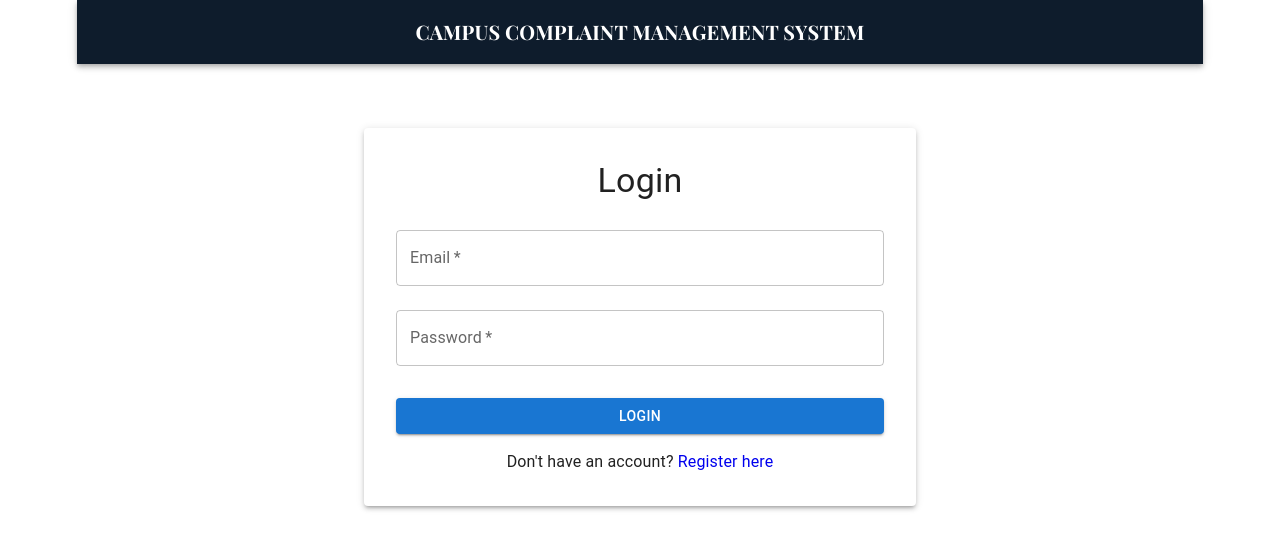
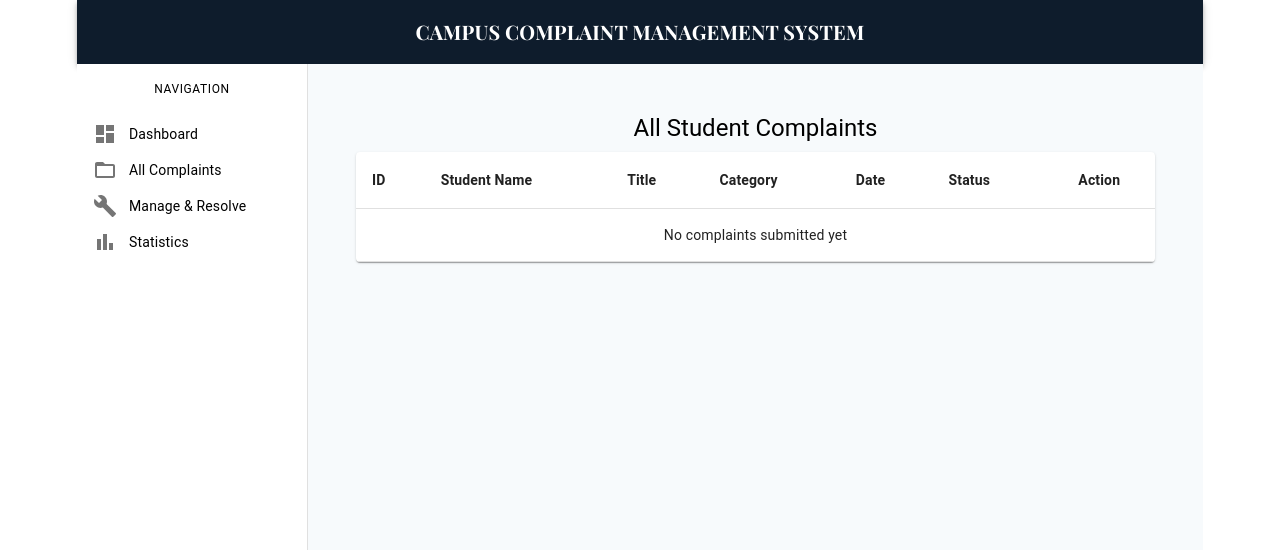
Before and after one commit to Astrophile-tech/complaint_management_system, a React (Vite) app in the folder frontend/: page /adminview in a window 1280 px wide. Before the commit this address led to /login. Shown: the top 550 px of the page. Built offline with nearby package versions, Linux system fonts and the light colour scheme; sample sign-in values are in the browser's storage.

Commit message:
create admin pages

```diff
--- a/frontend/src/App.jsx
+++ b/frontend/src/App.jsx
@@ -13,7 +13,8 @@ import { INIT_USERS,INIT_COMPLAINTS } from './utils/Constants';
 import Login from './components/LOGIN';
 import DashboardLayout from './components/DashboardLayout';
 import Register from './components/Register';
-
+import AdminViewComplaints from './components/AdminViewComplaints';
+import AdminComplaintDetails from './components/AdminComplaintDetails';
 const App = () => {
   const location = useLocation();
   const role=location.pathname.startsWith('/admin') ? 'admin' : 'student';
@@ -35,7 +36,8 @@ const App = () => {
           <Route path="/details" element={<ComplaintDetails />} />
           <Route path="/status" element={<ComplaintStatus />} />
           <Route path="*" element={<Navigate to="/" replace />} />
-
+          <Route path="/adminview" element={<AdminViewComplaints />} />
+          <Route path="/admin-complaint-details/:id" element={<AdminComplaintDetails />} />
           </Route>
 
         </Routes>
--- /dev/null
+++ b/frontend/src/components/AdminComplaintDetails.jsx
@@ -0,0 +1,99 @@
+import { useParams, useNavigate } from 'react-router-dom';
+import { useState, useEffect } from 'react';
+import {
+  Box, Typography, Button, Paper, Chip,
+  Divider, Grid
+} from '@mui/material';
+import ArrowBackIcon from '@mui/icons-material/ArrowBack';
+
+const AdminComplaintDetails = () => {
+  const { id } = useParams(); // Gets the complaint ID from the URL
+  const navigate = useNavigate();
+  const [complaint, setComplaint] = useState(null);
+  const [studentName, setStudentName] = useState('');
+
+  useEffect(() => {
+    // 1. Get all complaints from localStorage
+    const complaints = JSON.parse(localStorage.getItem('complaints') || '[]');
+
+    // 2. Find the specific complaint by ID
+    const foundComplaint = complaints.find(c => c.id === id);
+    setComplaint(foundComplaint);
+
+    // 3. Get student name using userId
+    if (foundComplaint) {
+      const users = JSON.parse(localStorage.getItem('users') || '[]');
+      const student = users.find(u => u.id === foundComplaint.userId);
+      setStudentName(student? student.name : 'Unknown Student');
+    }
+  }, [id]);
+
+  if (!complaint) {
+    return (
+      <Box sx={{ p: 3 }}>
+        <Typography variant="h6">Complaint not found</Typography>
+        <Button onClick={() => navigate(-1)}>Go Back</Button>
+      </Box>
+    );
+  }
+
+  return (
+    <Box sx={{ p: 3 }}>
+      <Button
+        startIcon={<ArrowBackIcon />}
+        onClick={() => navigate(-1)}
+        sx={{ mb: 2 }}
+      >
+        Back
+      </Button>
+
+      <Paper sx={{ p: 3 }}>
+        <Box sx={{ display: 'flex', justifyContent: 'space-between', mb: 2 }}>
+          <Typography variant="h5">Complaint Details</Typography>
+          <Chip
+            label={complaint.status}
+            color={
+              complaint.status === 'Resolved'? 'success' :
+              complaint.status === 'In Progress'? 'warning' : 'default'
+            }
+          />
+        </Box>
+
+        <Divider sx={{ mb: 3 }} />
+
+        <Grid container spacing={3}>
+          <Grid item xs={12} md={6}>
+            <Typography variant="subtitle2" color="text.secondary">Complaint ID</Typography>
+            <Typography variant="body1" sx={{ mb: 2 }}>{complaint.id}</Typography>
+
+            <Typography variant="subtitle2" color="text.secondary">Submitted By</Typography>
+            <Typography variant="body1" sx={{ mb: 2 }}>{studentName}</Typography>
+
+            <Typography variant="subtitle2" color="text.secondary">Date Submitted</Typography>
+            <Typography variant="body1" sx={{ mb: 2 }}>{complaint.date}</Typography>
+          </Grid>
+
+          <Grid item xs={12} md={6}>
+            <Typography variant="subtitle2" color="text.secondary">Category</Typography>
+            <Typography variant="body1" sx={{ mb: 2 }}>{complaint.category}</Typography>
+
+            <Typography variant="subtitle2" color="text.secondary">Location</Typography>
+            <Typography variant="body1" sx={{ mb: 2 }}>{complaint.location}</Typography>
+          </Grid>
+
+          <Grid item xs={12}>
+            <Typography variant="subtitle2" color="text.secondary">Title</Typography>
+            <Typography variant="body1" sx={{ mb: 2 }}>{complaint.title}</Typography>
+
+            <Typography variant="subtitle2" color="text.secondary">Description</Typography>
+            <Typography variant="body1" sx={{ whiteSpace: 'pre-wrap' }}>
+              {complaint.description}
+            </Typography>
+          </Grid>
+        </Grid>
+      </Paper>
+    </Box>
+  );
+};
+
+export default AdminComplaintDetails;
--- /dev/null
+++ b/frontend/src/components/AdminViewComplaints.jsx
@@ -0,0 +1,91 @@
+import { useState, useEffect } from 'react';
+import { useNavigate } from 'react-router-dom';
+import {
+  Box, Typography, Paper, Table, TableBody, TableCell,
+  TableContainer, TableHead, TableRow, Chip, Button
+} from '@mui/material';
+
+const AdminViewComplaints = () => {
+  const navigate = useNavigate();//change the page
+  const [complaints, setComplaints] = useState([]);//complaint variable to store complaints data
+  const [users, setUsers] = useState([]);//users variable to store users data
+
+  useEffect(() => {
+    const allComplaints = JSON.parse(localStorage.getItem('complaints') || '[]');
+    const allUsers = JSON.parse(localStorage.getItem('users') || '[]');
+    setComplaints(allComplaints);//put complaints data in complaints variable
+    setUsers(allUsers);//put users data in users variable
+  }, []);
+
+  const getStudentName = (userId) => {               //function to get student name from user id
+    const user = users.find(u => u.id === userId);
+    return user? user.name : 'Unknown Student';
+  };
+
+  const getStatusColor = (status) => {
+    if (status === 'Resolved') return 'success';
+    if (status === 'In Progress') return 'warning';
+    return 'default'; // Pending
+  };
+
+  return (
+    <Box sx={{ p: 3 }}>
+      <Typography variant="h5" gutterBottom>
+        All Student Complaints
+      </Typography>
+
+      <TableContainer component={Paper}>
+        <Table>
+          <TableHead>
+            <TableRow>
+              <TableCell><strong>ID</strong></TableCell>
+              <TableCell><strong>Student Name</strong></TableCell>
+              <TableCell><strong>Title</strong></TableCell>
+              <TableCell><strong>Category</strong></TableCell>
+              <TableCell><strong>Date</strong></TableCell>
+              <TableCell><strong>Status</strong></TableCell>
+              <TableCell align="center"><strong>Action</strong></TableCell>
+            </TableRow>
+          </TableHead>
+          <TableBody>
+            {complaints.length === 0? (
+              <TableRow>
+                <TableCell colSpan={7} align="center">
+                  No complaints submitted yet
+                </TableCell>
+              </TableRow>
+            ) : (
+              complaints.map((c) => (
+                <TableRow key={c.id}>
+                  <TableCell>{c.id}</TableCell>
+                  <TableCell>{getStudentName(c.userId)}</TableCell>
+                  <TableCell>{c.title}</TableCell>
+                  <TableCell>{c.category}</TableCell>
+                  <TableCell>{c.date}</TableCell>
+                  <TableCell>
+                    <Chip
+                      label={c.status}
+                      color={getStatusColor(c.status)}
+                      size="small"
+                    />
+                  </TableCell>
+                  <TableCell align="center">
+                    <Button
+                      size="small"
+                      variant="contained"
+                      onClick={() => navigate(`/admin-complaint-details/${c.id}`)}
+                    >
+                      View
+                    </Button>
+                  </TableCell>
+                </TableRow>
+              ))
+            )}
+          </TableBody>
+        </Table>
+      </TableContainer>
+    </Box>
+  );
+};
+
+export default AdminViewComplaints;
--- a/frontend/src/components/DashboardLayout.jsx
+++ b/frontend/src/components/DashboardLayout.jsx
@@ -27,7 +27,7 @@ const DashboardLayout = () => {
       <Box sx={{ display: 'flex', minHeight: 'calc(100vh - 64px)', bgcolor: '#F7FAFC' }}>
         <Sidebar role={user.role.toLowerCase()} />
         <Box component="main" sx={{ flex: 1, p: { xs: 2, md: 3 } }}>
-          <Outlet /> {/* Your dashboard pages render here */}
+          <Outlet /> {/*  dashboard pages render here */}
         </Box>
       </Box>
     </>
--- a/frontend/src/components/MyComplaints.jsx
+++ b/frontend/src/components/MyComplaints.jsx
@@ -58,7 +58,7 @@ function MyComplaints() {
                   <TableCell>{complaint.id}</TableCell>
                   <TableCell>{complaint.title}</TableCell>
                   <TableCell>{complaint.category}</TableCell>
-                  <TableCell>{complaint.dateSubmitted}</TableCell>
+                  <TableCell>{complaint.date}</TableCell>
                   <TableCell>
                     <Chip label={complaint.status} color={getStatusColor(complaint.status)} size="small" />
                   </TableCell>
--- a/frontend/src/components/SubmitComplaint.jsx
+++ b/frontend/src/components/SubmitComplaint.jsx
@@ -16,12 +16,19 @@ function SubmitComplaint() {
 
   const handleSubmit = event => {
     event.preventDefault()
+
+    //get current logged in user
+    const currentUser = JSON.parse(localStorage.getItem('currentUser'));
+    if (!currentUser) {
+      alert('You must be logged in to submit a complaint.');
+      return;
+    }
+
     //autogenerated id
     const existing = JSON.parse(localStorage.getItem('complaints') || '[]');
-    const nextNumber = existing.length + 1;
-    const complaintId = `E${nextNumber}`;
+    const complaintId = `E${Date.now()}`;
 
-    const newComplaint = {id: complaintId,...values,dateSubmitted: new Date().toLocaleDateString('en-GB'), // Auto date
+    const newComplaint = {id: complaintId,userId: currentUser.id,studentName: currentUser.name,...values,date: new Date().toLocaleDateString(), // Auto date
       status: 'Pending' // Auto status
     };
     localStorage.setItem('complaints', JSON.stringify([...existing, newComplaint]));
```
